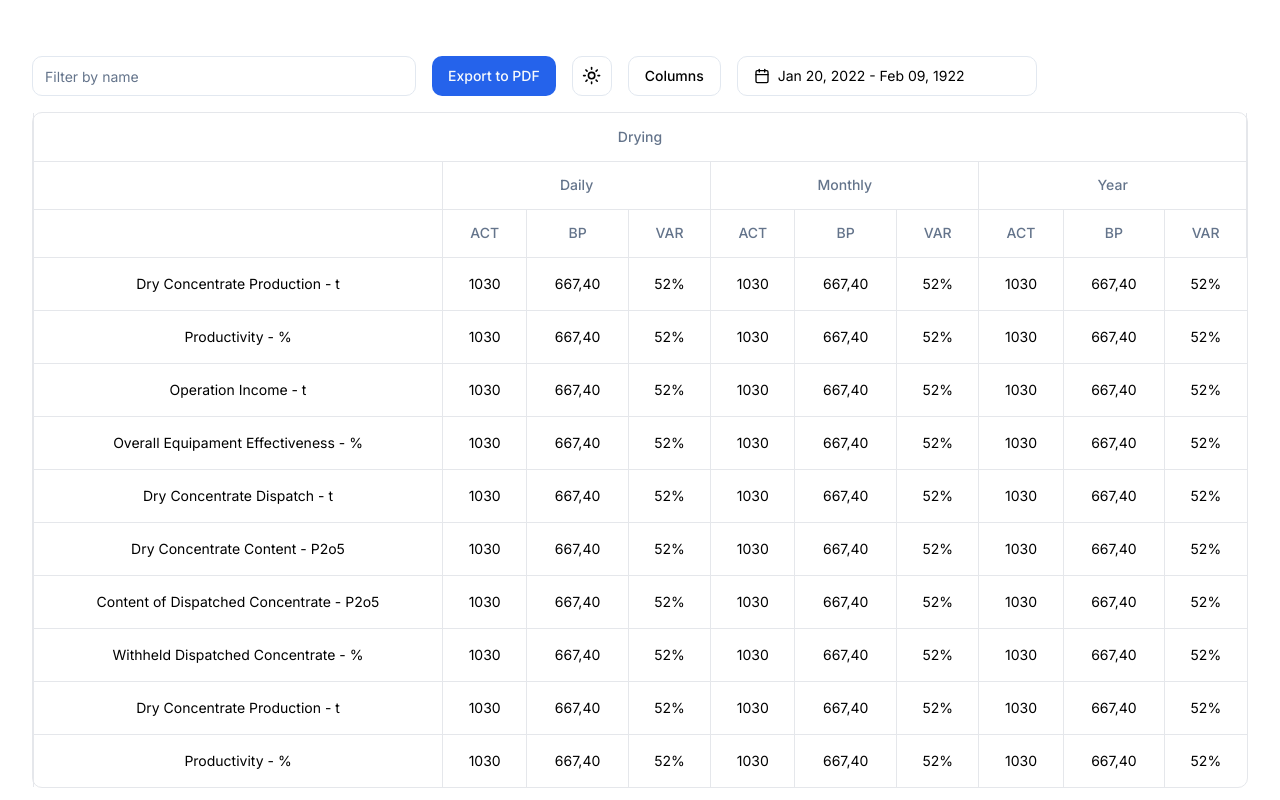
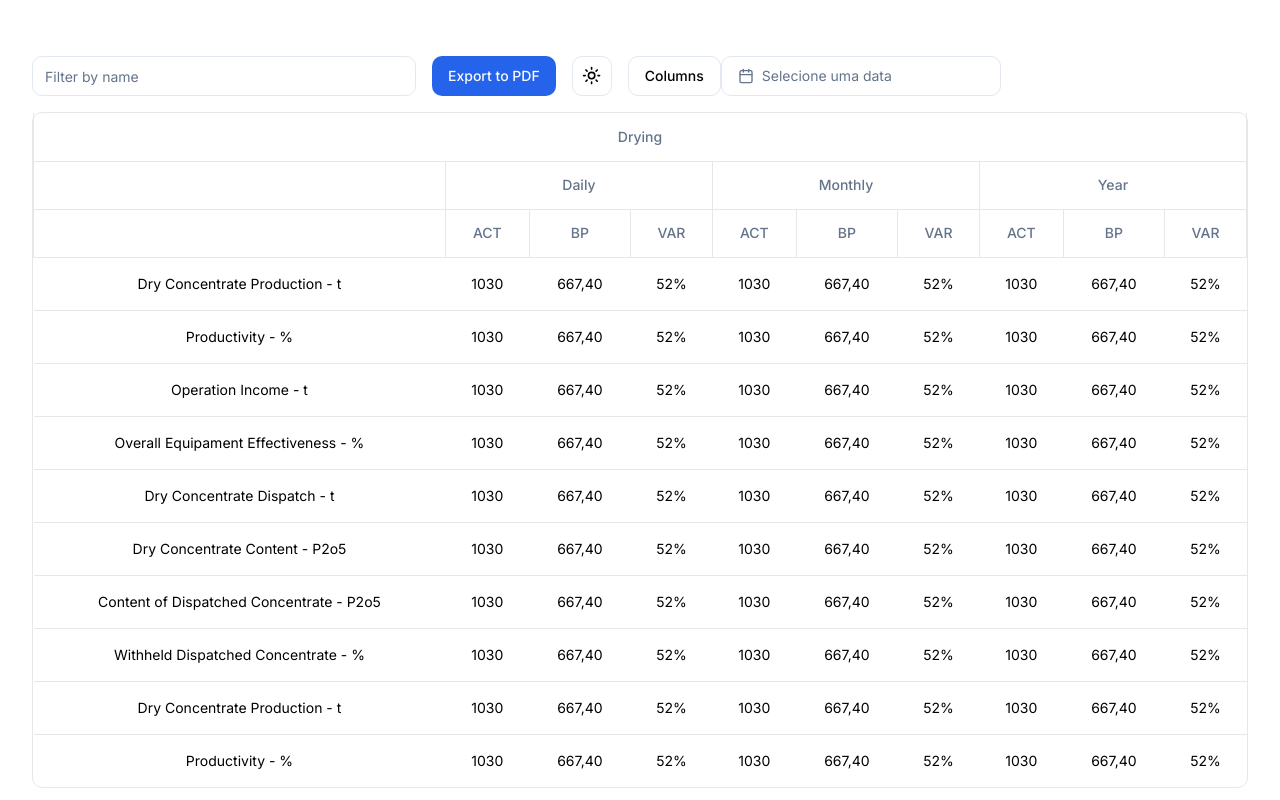
Before and after one commit to SrGimenes/shadcn-react-table, a Next.js app: page /DailyReport in a window 1280 px wide. Shown: the top 800 px of the page. Built offline with nearby package versions, Linux system fonts and the light colour scheme.

Commit message:
fix: changing date picker range to date picker

```diff
--- a/src/components/DataPickerRange.tsx
+++ b/src/components/DataPickerRange.tsx
@@ -1,60 +1,43 @@
-import { cn } from "@/lib/utils";
-import { addDays, format } from "date-fns";
-import React from "react";
-import { DateRange } from "react-day-picker";
-import { Popover, PopoverContent, PopoverTrigger } from "./ui/popover";
-import { Button } from "./ui/button";
-import { CalendarIcon } from "lucide-react";
-import { Calendar } from "./ui/calendar";
+"use client"
 
-export function DatePickerWithRange({
-  className,
-}: React.HTMLAttributes<HTMLDivElement>) {
-  const [date, setDate] = React.useState<DateRange | undefined>({
-    from: new Date(2022, 0, 20),
-    to: addDays(new Date(22, 0, 20), 20),
-  });
+import * as React from "react"
+import { format } from "date-fns"
+import { Calendar as CalendarIcon } from "lucide-react"
+
+import { cn } from "@/lib/utils"
+import { Button } from "@/components/ui/button"
+import { Calendar } from "@/components/ui/calendar"
+import {
+  Popover,
+  PopoverContent,
+  PopoverTrigger,
+} from "@/components/ui/popover"
+
+export function DatePicker(){
+  const [date, setDate] = React.useState<Date>()
 
   return (
-    <div className={cn("grid gap-2", className)}>
       <Popover>
-        <PopoverTrigger>
+        <PopoverTrigger asChild>
             <Button
-            id="date"
             variant={"outline"}
             className={cn(
-              "w-[300px] justify-start text-left font-normal", !date && "text-muted-foreground"
+              "w-[280px] justify-start text-left font-normal", !date && "text-muted-foreground"
             )}>
               <CalendarIcon className="mr-2 h-4 w-4"/>
-              {date?.from ? (
-                date.to ? (
-                  <>
-                  {format(date.from, "LLL dd, y")} -{" "}
-                  {format(date.to, "LLL dd, y")}
-                  </>
-                ) : (
-                  format(date.from, "LLL dd, y")
-                )
-              ) : (
-                <span>Pick a date</span>
-              )
-            }
+              {date ? format(date, "PPP") : <span>Selecione uma data</span>}
             </Button>
         </PopoverTrigger>
         <PopoverContent
           className="w-auto p-0"
-          align="start"
         >
           <Calendar
-            initialFocus
-            mode="range"
-            defaultMonth={date?.from}
+            mode="single"
             selected={date}
             onSelect={setDate}
-            numberOfMonths={2}
+            initialFocus
           />
         </PopoverContent>
       </Popover>
-    </div>
   );
 }
--- a/src/components/generic-data-item.tsx
+++ b/src/components/generic-data-item.tsx
@@ -35,7 +35,7 @@ import { table } from "console";
 
 import React from "react";
 import { ThemeToggle } from "./ThemeToggle";
-import { DatePickerWithRange } from "./DataPickerRange";
+import { DatePicker } from "./DataPickerRange";
 
 
 interface DataItemProps {
@@ -114,7 +114,7 @@ export function GenericDataItem({ columns, data }: DataItemProps) {
               })}
           </DropdownMenuContent> */}
         </DropdownMenu>
-        <DatePickerWithRange className="ml-4"/>
+        <DatePicker className = "ml-4" />
       </div>
       {/* table */}
       <div className="rounded-md border">
@@ -157,22 +157,39 @@ export function GenericDataItem({ columns, data }: DataItemProps) {
             })}
           </TableHeader>
 
+
+
+          {/* <TableBody>
+          {table.getRowModel().rows?.map((row) => (
+            <TableRow key={row.id} className="hover:bg-cyan-50">
+              {row.getVisibleCells().map((cell) => {
+                const act = cell.row.original.data.daily.act;
+                const border = act === "" ? "border-l" : "";
+                console.log(border)
+                return (
+                  <TableCell key={cell.id} className={border}>
+                    {flexRender(cell.column.columnDef.cell, cell.getContext())}
+                  </TableCell>
+                );
+              })}
+            </TableRow>
+          ))}
+        </TableBody> */}
+
         <TableBody>
           {table.getRowModel().rows?.map((row) => (
             <TableRow key={row.id} className="hover:bg-cyan-50">
-                {row.getVisibleCells().map((cell) => (
-                  <TableCell key={cell.id}
-                  className="border-l"
-                  //className={cell.column.columnDef.header}
-                    //className={cell.column.accessorFn?.arguments.act !== "" ? "border-l" : ""}
-                  //className={["Daily", "Monthly", "Year"].includes(cell.column.columnDef.header) ? "border-l" : ""}
-                  //className={cell.column && cell.column.columnDef.header && ["Daily", "Monthly", "Year"].includes(cell.columns.var) ? "border-l" : ""}
-                    //className={cell.column.accessorFn?.arguments.ACT === "Daily" || cell.column.header === "Monthly" || cell.column.header === "Year" ? "border-l" : ""
-                  >
+              {row.getVisibleCells().map((cell) => {
+                const isActColumn = cell.row.original.data.daily.act && cell.row.original.data.monthly.act && cell.row.original.data.yearly.act
+                const hasAct = isActColumn && (cell.row.original.data.daily.hasOwnProperty("act") || cell.row.original.data.monthly.hasOwnProperty("act") || cell.row.original.data.yearly.hasOwnProperty("act"));
+                const border = hasAct ? "" : "";
+                console.log(hasAct)
+                return (
+                  <TableCell key={cell.id} className={border}>
                     {flexRender(cell.column.columnDef.cell, cell.getContext())}
-                    {/* {cell.getValue()} */}
                   </TableCell>
-                ))}
+                );
+              })}
             </TableRow>
           )) ?? (
             <TableRow>
@@ -180,6 +197,9 @@ export function GenericDataItem({ columns, data }: DataItemProps) {
             </TableRow>
           )}
         </TableBody>
+
+
+
         </Table>
       </div>
       {/* pagination */}
```
Lines whose indentation alone changed are shown as unchanged.
